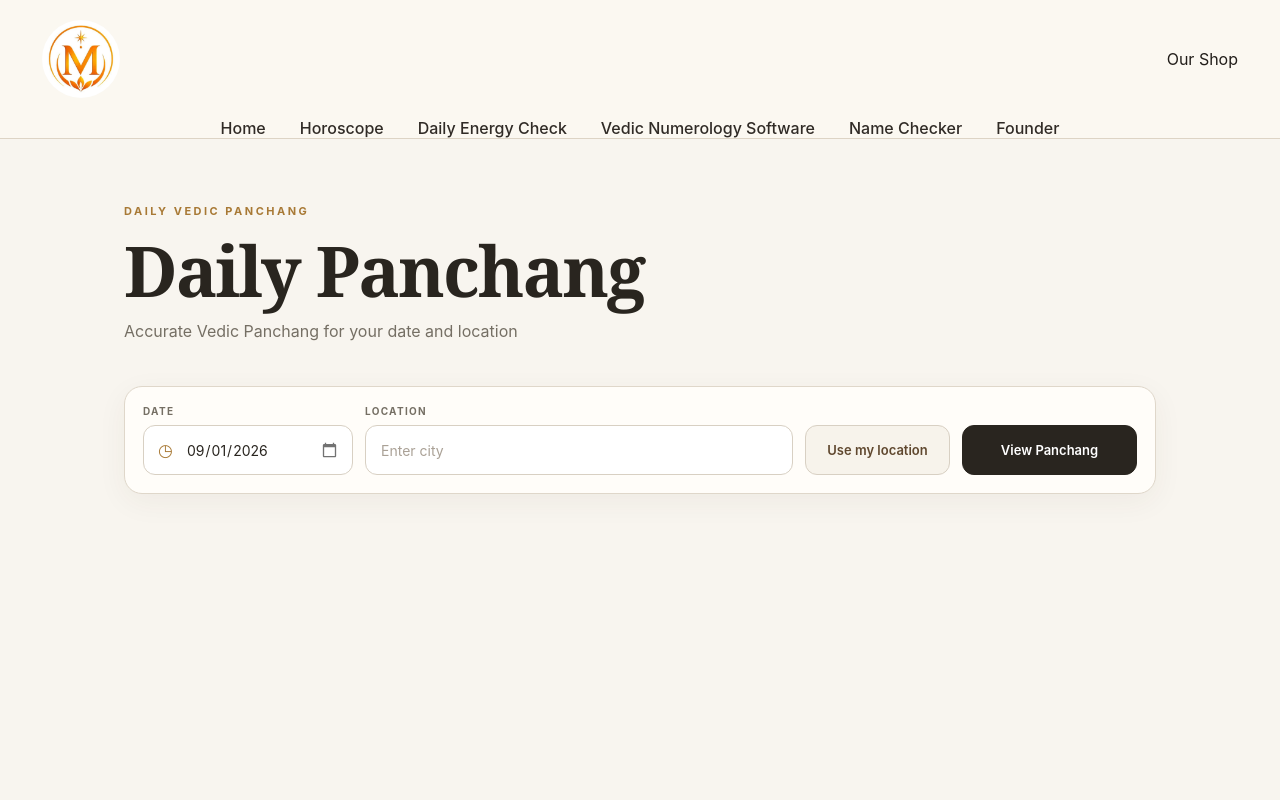
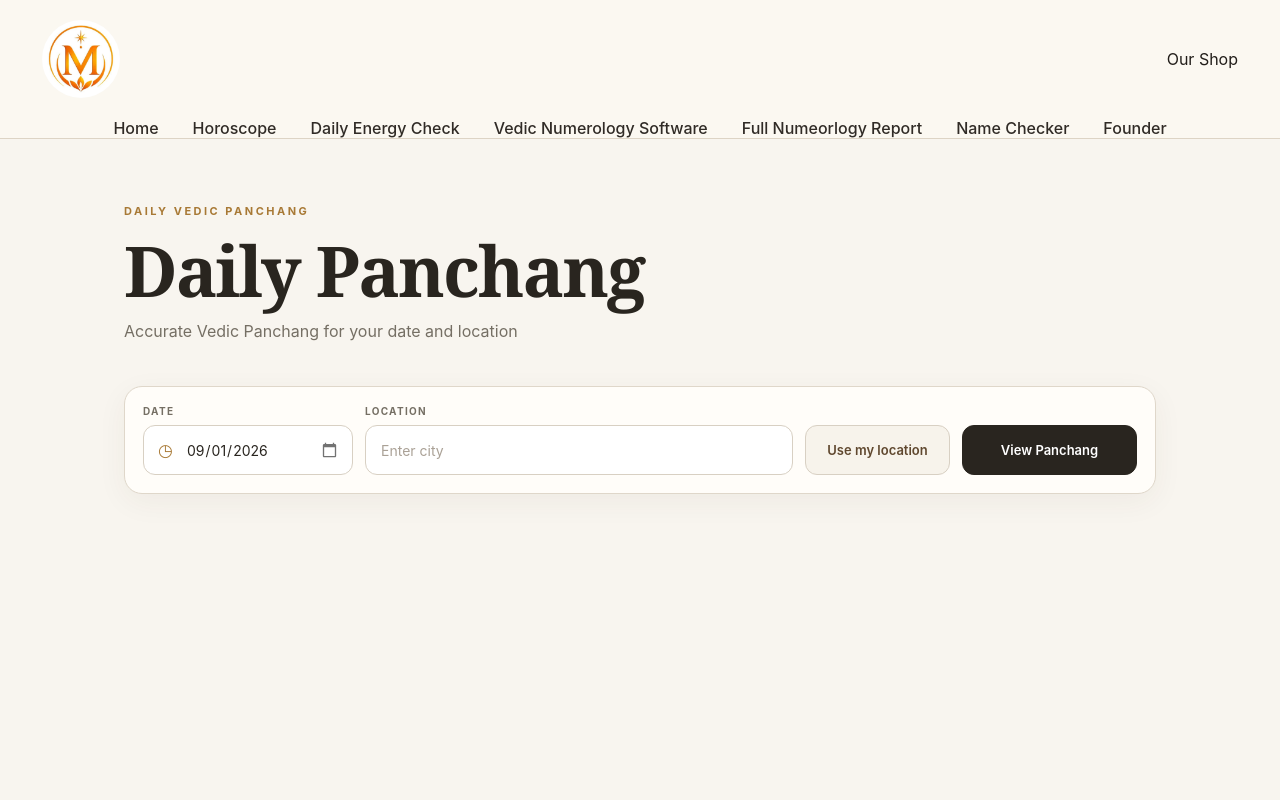
Before and after one commit to theastrobhaiya-debug/maukshin, a Next.js app: page / in a window 1280 px wide. Shown: the top 800 px of the page. Built offline with nearby package versions, Linux system fonts and the light colour scheme.

Commit message:
Update Header.tsx

```diff
--- a/components/Header.tsx
+++ b/components/Header.tsx
@@ -87,6 +87,10 @@ export default function Header() {
   Vedic Numerology Software
 </Link>
 
+   <Link href="/numerologyreport" onClick={closeMenu}>
+          Full Numeorlogy Report
+          </Link>
+
           <Link href="/name-checker" onClick={closeMenu}>
             Name Checker
           </Link>
```
